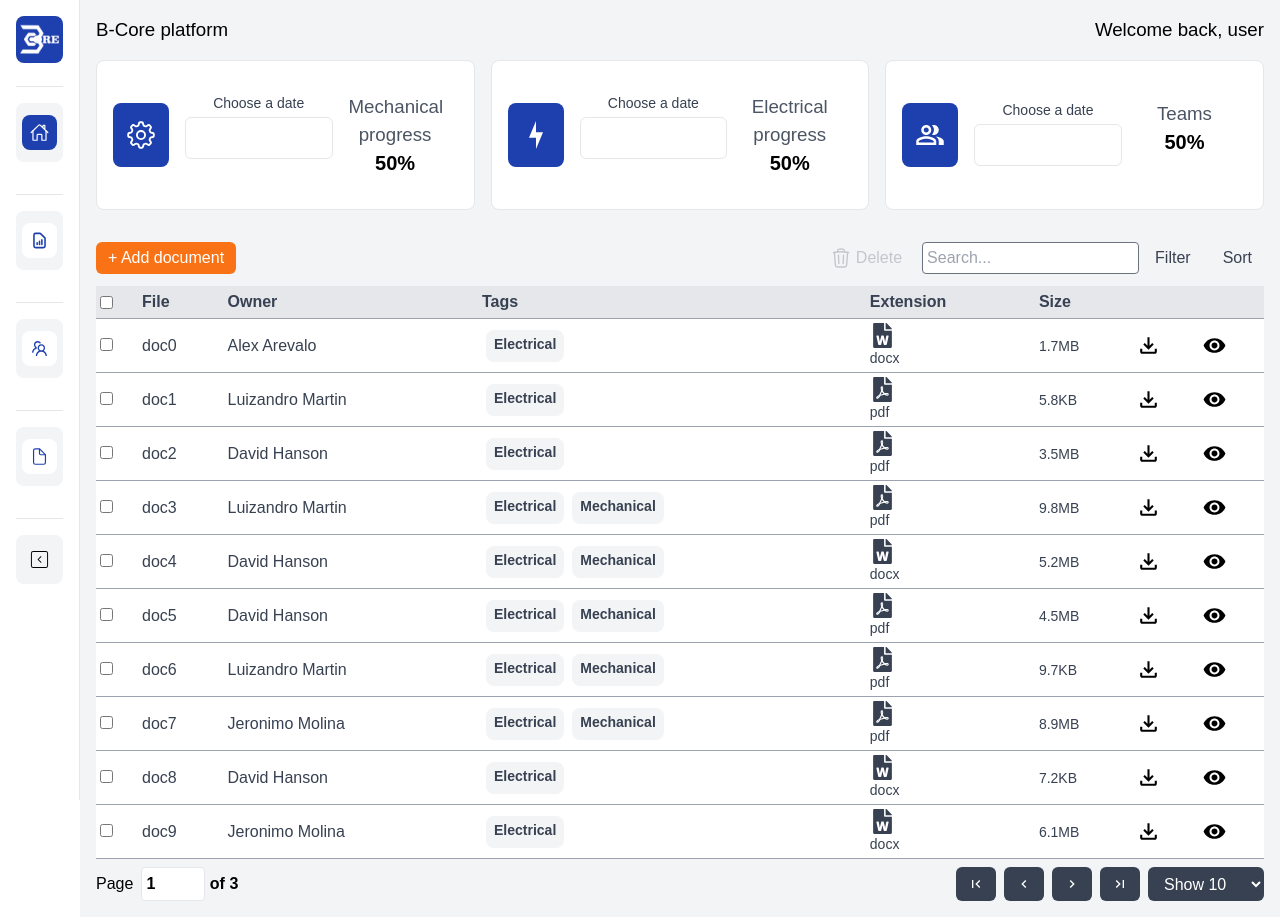
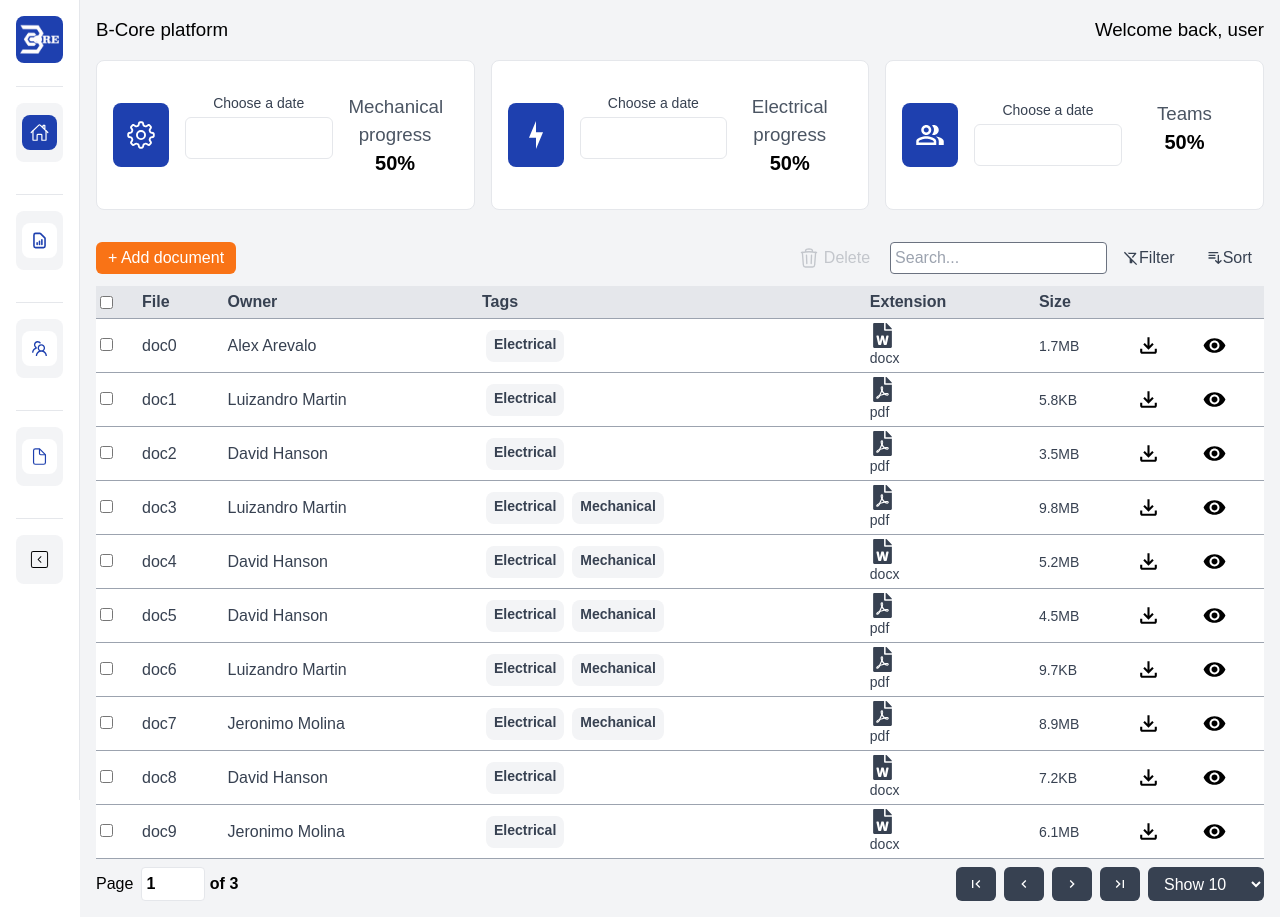
Before and after one commit to LMartin1998/BCorePlatform-Deploy, a Next.js app: page /docs in a window 1280 px wide. Built offline with nearby package versions, Linux system fonts and the light colour scheme.

Commit message:
dropdown icons

```diff
--- a/src/app/Components/table/TableFilters.jsx
+++ b/src/app/Components/table/TableFilters.jsx
@@ -1,4 +1,5 @@
 import { useState, useRef, useEffect } from "react";
+import { MdOutlineFilterAlt, MdOutlineFilterAltOff } from "react-icons/md";
 
 export default function TableFilters({
   options,
@@ -87,6 +88,11 @@ export default function TableFilters({
             setOpen((prevOpen) => !prevOpen);
           }}
         >
+          {open ? (
+            <MdOutlineFilterAlt size={16}></MdOutlineFilterAlt>
+          ) : (
+            <MdOutlineFilterAltOff size={16}></MdOutlineFilterAltOff>
+          )}
           Filter
         </button>
         {open && (
--- a/src/app/Components/table/TableSort.jsx
+++ b/src/app/Components/table/TableSort.jsx
@@ -1,4 +1,8 @@
 import { useEffect, useRef, useState } from "react";
+import {
+  HiOutlineSortDescending,
+  HiOutlineSortAscending,
+} from "react-icons/hi";
 
 export default function TableSort({ options, table }) {
   const [open, setOpen] = useState(false);
@@ -55,6 +59,11 @@ export default function TableSort({ options, table }) {
             setOpen((prevOpen) => !prevOpen);
           }}
         >
+          {open ? (
+            <HiOutlineSortAscending size={16}></HiOutlineSortAscending>
+          ) : (
+            <HiOutlineSortDescending size={16}></HiOutlineSortDescending>
+          )}
           Sort
         </button>
         {open && (
```
